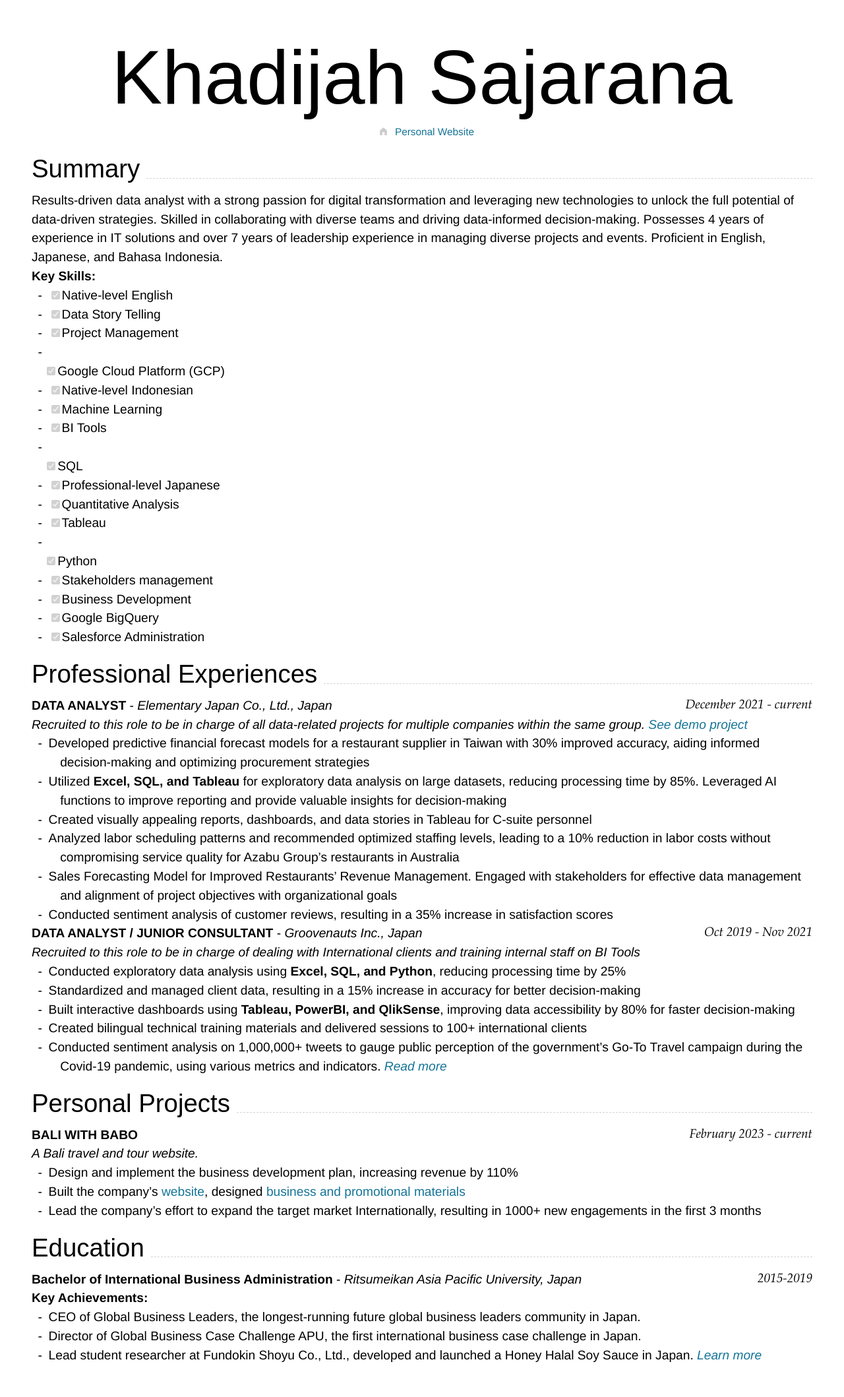
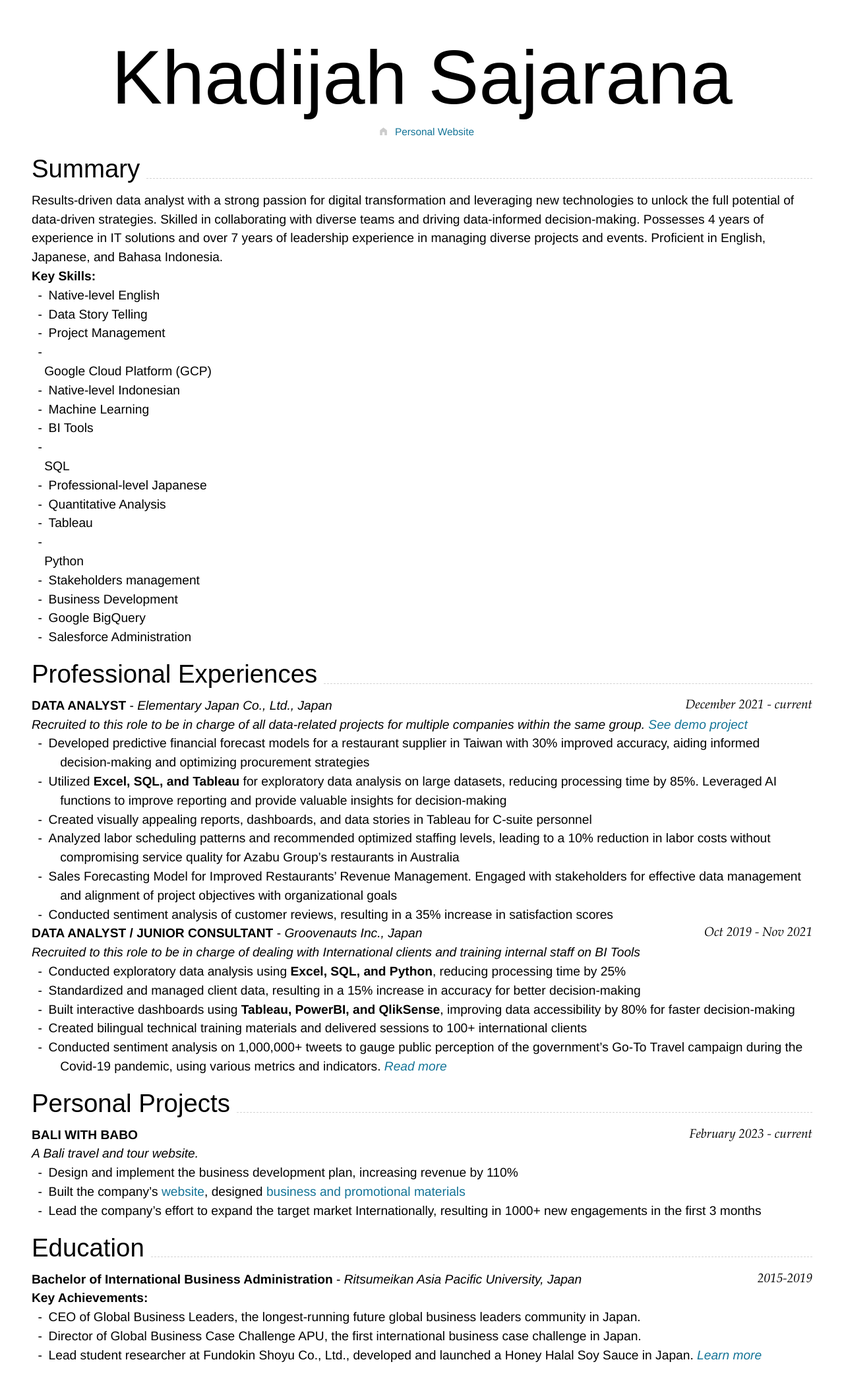
Before and after one commit to ksajarana/KhadijahSajarana_Resume, a Jekyll site: the page built from index.md, in a window 1280 px wide. Shown: the whole page at 66% size. Built offline with Jekyll 4.4.1, drawn with Linux system fonts in a browser that asks for light colours; nearby versions of some CDN libraries.

Commit message:
Fixed bullet points

```diff
--- a/index.md
+++ b/index.md
@@ -17,25 +17,25 @@ Results-driven data analyst with a strong passion for digital transformation and
 
 **Key Skills:**
 
-- [x] Native-level English
-- [x] Data Story Telling
-- [x] Project Management
-- [x] Google Cloud Platform (GCP)
+- Native-level English
+- Data Story Telling
+- Project Management
+- Google Cloud Platform (GCP)
 
-- [x] Native-level Indonesian
-- [x] Machine Learning
-- [x] BI Tools
-- [x] SQL
+- Native-level Indonesian
+- Machine Learning
+- BI Tools
+- SQL
 
-- [x] Professional-level Japanese
-- [x] Quantitative Analysis
-- [x] Tableau
-- [x] Python
+- Professional-level Japanese
+- Quantitative Analysis
+- Tableau
+- Python
 
-- [x] Stakeholders management
-- [x] Business Development
-- [x] Google BigQuery
-- [x] Salesforce Administration
+- Stakeholders management
+- Business Development
+- Google BigQuery
+- Salesforce Administration
 
 ## Professional Experiences
 
```
